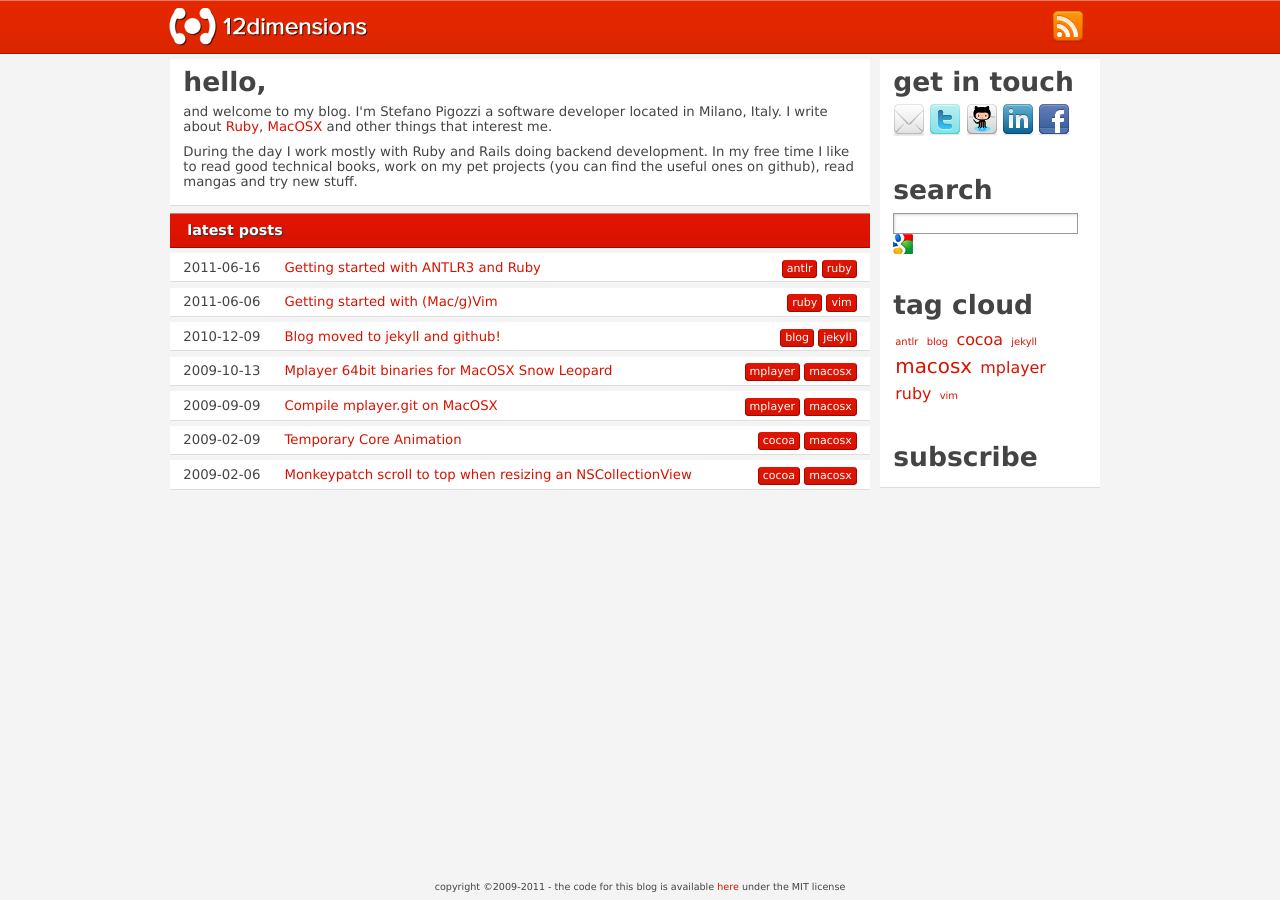
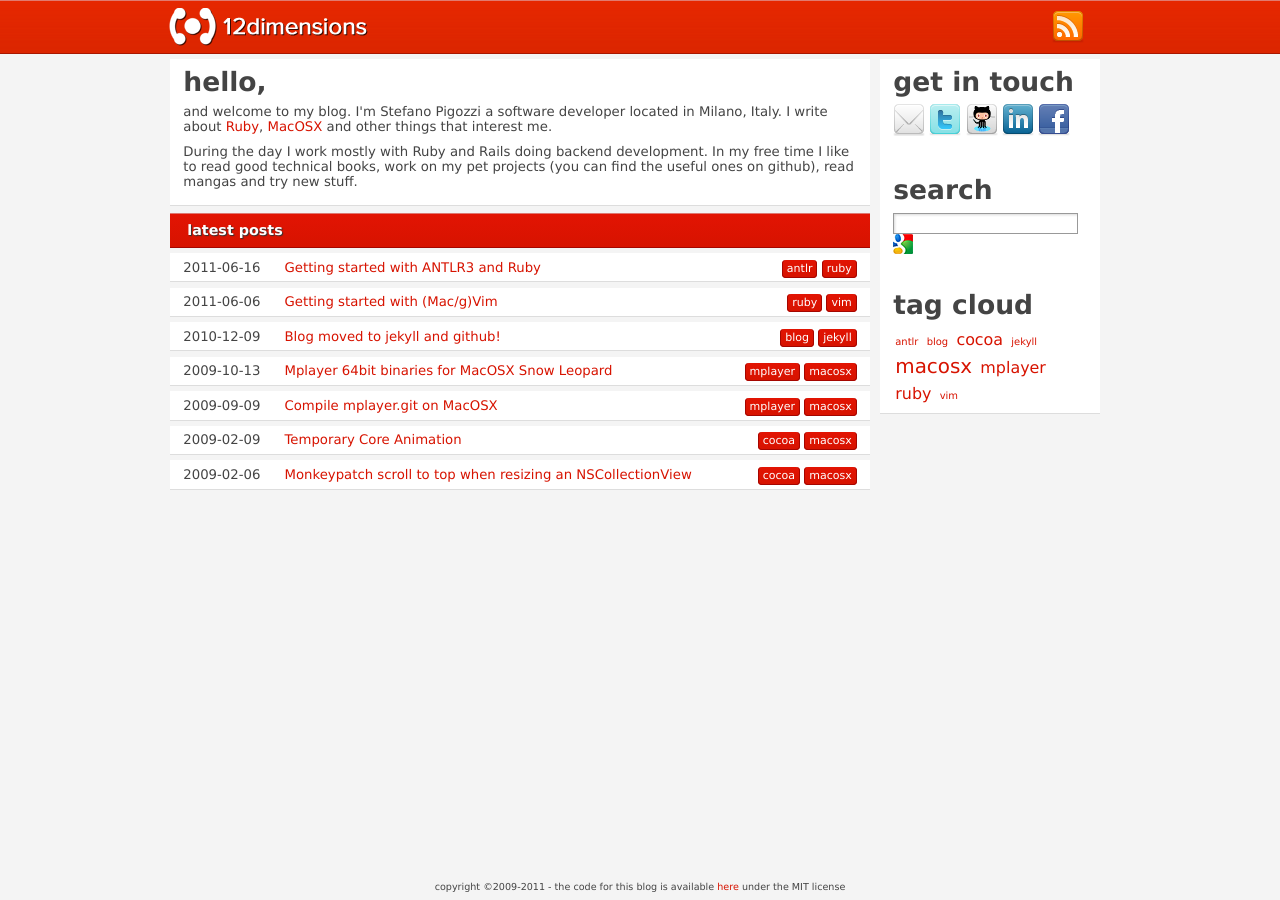
Before and after one commit to pigoz/pigoz.github.com, a Jekyll site: the page built from index.html, in a window 1280 px wide. Built offline with Jekyll 4.4.1, drawn with Linux system fonts in a browser that asks for light colours; some web fonts are replaced; Markdown is read by kramdown in place of the engine named in the settings.

Commit message:
removed subscribe h1

```diff
--- a/_layouts/default.html
+++ b/_layouts/default.html
@@ -54,8 +54,6 @@
         <h1>tag cloud</h1>
         {% include tag-cloud.html %}
 
-        <h1>subscribe</h1>
-
       </div>
     </div>
   </div>
```
